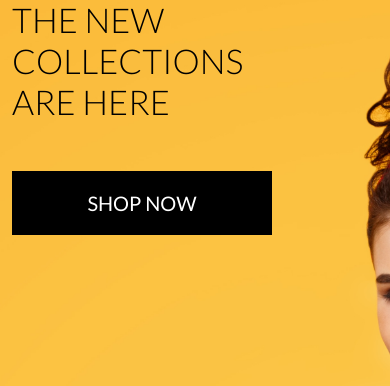
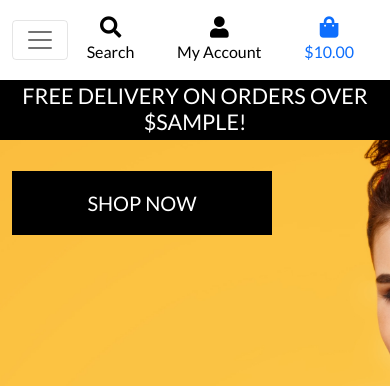
Before and after one commit to brimurphy/boutique_ado_v1, a Django app: template home/templates/home/index.html in a window 390 px wide. Shown: the top 386 px of the page. Run offline with Django 3.2, Linux system fonts and the light colour scheme; the template is opened without the code that fills it: most values are stand-ins (such as "Sample title", 1, 10 or a date in 2020); some libraries are stand-ins or nearby versions.

Commit message:
Add mobile header and main navbar

```diff
--- a/static/css/base.css
+++ b/static/css/base.css
@@ -56,6 +56,10 @@ body {
     border: 1px solid #000 !important;
 }
 
+.bg-black {
+    background: #000 !important;
+}
+
 /* -------------------------------- Media Queries */
 
 /* Slightly larger container on xl screens */
--- a/templates/base.html
+++ b/templates/base.html
@@ -28,8 +28,14 @@
     {% endblock %}
 
     {% block corejs %}
-        <script src="https://cdn.jsdelivr.net/npm/bootstrap@5.0.0-beta1/dist/js/bootstrap.bundle.min.js"
-            integrity="sha384-ygbV9kiqUc6oa4msXn9868pTtWMgiQaeYH7/t7LECLbyPA2x65Kgf80OJFdroafW"
+        <script src="https://code.jquery.com/jquery-3.4.1.slim.min.js"
+          integrity="sha384-J6qa4849blE2+poT4WnyKhv5vZF5SrPo0iEjwBvKU7imGFAV0wwj1yYfoRSJoZ+n"
+          crossorigin="anonymous"></script>
+        <script src="https://cdn.jsdelivr.net/npm/popper.js@1.16.0/dist/umd/popper.min.js"
+          integrity="sha384-Q6E9RHvbIyZFJoft+2mJbHaEWldlvI9IOYy5n3zV9zzTtmI3UksdQRVvoxMfooAo"
+          crossorigin="anonymous"></script>
+        <script src="https://stackpath.bootstrapcdn.com/bootstrap/4.4.1/js/bootstrap.min.js"
+          integrity="sha384-wfSDF2E50Y2D1uUdj0O3uMBJnjuUD4Ih7YwaYd1iqfktj0Uod8GCExl3Og8ifwB6"
           crossorigin="anonymous"></script>
     {% endblock %}
 
@@ -40,7 +46,7 @@
 </head>
 
 <body>
-    <header class="container-fluid fixed-top"></header>
+    <header class="container-fluid fixed-top">
         <div id="topnav" class="row bg-white pt-lg-2 d-none d-lg-flex">
             <div class="col-12 col-lg-4 my-auto py-1 py-lg-0 text-center text-lg-left">
                 <a href="{% url 'home' %}" class="nav-link main-logo-link">
@@ -100,6 +106,28 @@
                 </ul>
             </div>
         </div>
+        <div class="row bg-white">
+            <nav class="navbar navbar-expand-lg navbar-light w-100">
+                <button
+                  class="navbar-toggler"
+                  type="button"
+                  data-toggle="collapse"
+                  data-target="#main-nav"
+                  aria-controls="main-nav"
+                  aria-expanded="false"
+                  aria-label="Toggle navigation">
+                    <span class="navbar-toggler-icon"></span>
+                </button>
+                {% include 'includes/mobile-top-header.html' %}
+                {% include 'includes/main-nav.html' %}
+            </nav>
+        </div>
+        <div id="delivery-banner" class="row text-center">
+            <div class="col bg-black text-white">
+                <h4 class="logo-font my-1">Free delivery on orders over ${{ free_shipping_threshold }}!</h4>
+            </div>
+        </div>
+    </header>
 
     {% if messages %}
         <div class="message-container"></div>
--- /dev/null
+++ b/templates/includes/main-nav.html
@@ -0,0 +1,54 @@
+<div class="collapse navbar-collapse" id="main-nav">
+    <ul class="navbar-nav w-auto mx-auto">
+        <li class="nav-item dropdown">
+            <a href="#" class="logo-font font-weight-bold nav-link text-black mr-5" id="all-products-link"
+                data-toggle="dropdown" aria-haspopup="true" aria-expanded="false">
+                All Products
+            </a>
+            <div class="dropdown-menu border-0" aria-labelledby="all-products-link">
+                <a href="" class="dropdown-item">By Price</a>
+                <a href="" class="dropdown-item">By Rating</a>
+                <a href="" class="dropdown-item">By Category</a>
+                <a href="" class="dropdown-item">All Products</a>
+            </div>
+        </li>
+
+        <li class="nav-item dropdown">
+            <a href="#" class="logo-font font-weight-bold nav-link text-black mr-5" id="clothing-link"
+                data-toggle="dropdown" aria-haspopup="true" aria-expanded="false">
+                Clothing
+            </a>
+            <div class="dropdown-menu border-0" aria-labelledby="clothing-link">
+                <a href="" class="dropdown-item">Activewear &amp; Essentials</a>
+                <a href="" class="dropdown-item">Jeans</a>
+                <a href="" class="dropdown-item">Shirts</a>
+                <a href="" class="dropdown-item">All Clothing</a>
+            </div>
+        </li>
+
+        <li class="nav-item dropdown">
+            <a href="#" class="logo-font font-weight-bold nav-link text-black mr-5" id="homeware-link"
+                data-toggle="dropdown" aria-haspopup="true" aria-expanded="false">
+                Homeware
+            </a>
+            <div class="dropdown-menu border-0" aria-labelledby="homeware-link">
+                <a href="" class="dropdown-item">Bed &amp; Bath</a>
+                <a href="" class="dropdown-item">Kitchen &amp; Dining</a>
+                <a href="" class="dropdown-item">All Homeware</a>
+            </div>
+        </li>
+
+        <li class="nav-item dropdown">
+            <a href="#" class="logo-font font-weight-bold nav-link text-black mr-5" id="specials-link"
+                data-toggle="dropdown" aria-haspopup="true" aria-expanded="false">
+                Special Offers
+            </a>
+            <div class="dropdown-menu border-0" aria-labelledby="specials-link">
+                <a href="" class="dropdown-item">New Arrivals</a>
+                <a href="" class="dropdown-item">Deals</a>
+                <a href="" class="dropdown-item">Clearance</a>
+                <a href="" class="dropdown-item">All Specials</a>
+            </div>
+        </li>
+    </ul>
+</div>
--- /dev/null
+++ b/templates/includes/mobile-top-header.html
@@ -0,0 +1,54 @@
+<li class="list-inline-item">
+    <a href="#" class="text-black nav-link d-block d-lg-none" id="mobile-search" data-toggle="dropdown" aria-haspopup="true" aria-expanded="false">
+        <div class="text-center">
+            <div><i class="fas fa-search fa-lg"></i></div>
+            <p class="my-0">Search</p>
+        </div>
+    </a>
+    <div class="dropdown-menu border-0 w-100 p-3 rounded-0 my-0" aria-labelledby="mobile-search">
+        <form class="form" method="GET" action="">
+            <input type="text" class="form-control border border-black rounded-0" name="q" placeholder="Search our site">
+            <div class="input-group-append">
+                <button class="form-control btn btn-black border border-black rounded-0" type="submit">
+                    <span class="icon">
+                        <i class="fas fa-search"></i>
+                    </span>
+                </button>
+            </div>
+        </form>
+    </div>
+</li>
+<li class="list-inline-item dropdown">
+    <a class="text-black nav-link d-block d-lg-none" href="#" id="user-options" data-toggle="dropdown" aria-haspopup="true" aria-expanded="false">
+        <div class="text-center">
+            <div><i class="fas fa-user fa-lg"></i></div>
+            <p class="my-0">My Account</p>
+        </div>
+    </a>
+    <div class="dropdown-menu border-0" aria-labelledby="user-options">
+        {% if request.user.is_authenticated %}
+            {% if request.user.is_superuser %}
+                <a href="{% url 'account_logout' %}" class="dropdown-item">Product Management</a>
+            {% endif %}
+            <a href="#" class="dropdown-item">My Profile</a>
+            <a href="{% url 'account_logout' %}" class="dropdown-item">Logout</a>
+        {% else %}
+            <a href="{% url 'account_signup' %}" class="dropdown-item">Register</a>
+            <a href="{% url 'account_login' %}" class="dropdown-item">Login</a>
+        {% endif %}
+    </div>
+</li>
+<li class="list-inline-item">
+    <a href="" class="{% if grand_total %}text-primary font-weight-bold{% else %}text-black{% endif %} nav-link d-block d-lg-none">
+        <div class="text-center">
+            <div><i class="fas fa-shopping-bag fa-lg"></i></div>
+            <p class="my-0">
+                {% if grand_total %}
+                    ${{ grand_total|floatformat:2 }}
+                {% else %}
+                    $0.00
+                {% endif %}
+            </p>
+        </div>
+    </a>
+</li>
```
Lines whose indentation alone changed are shown as unchanged.
